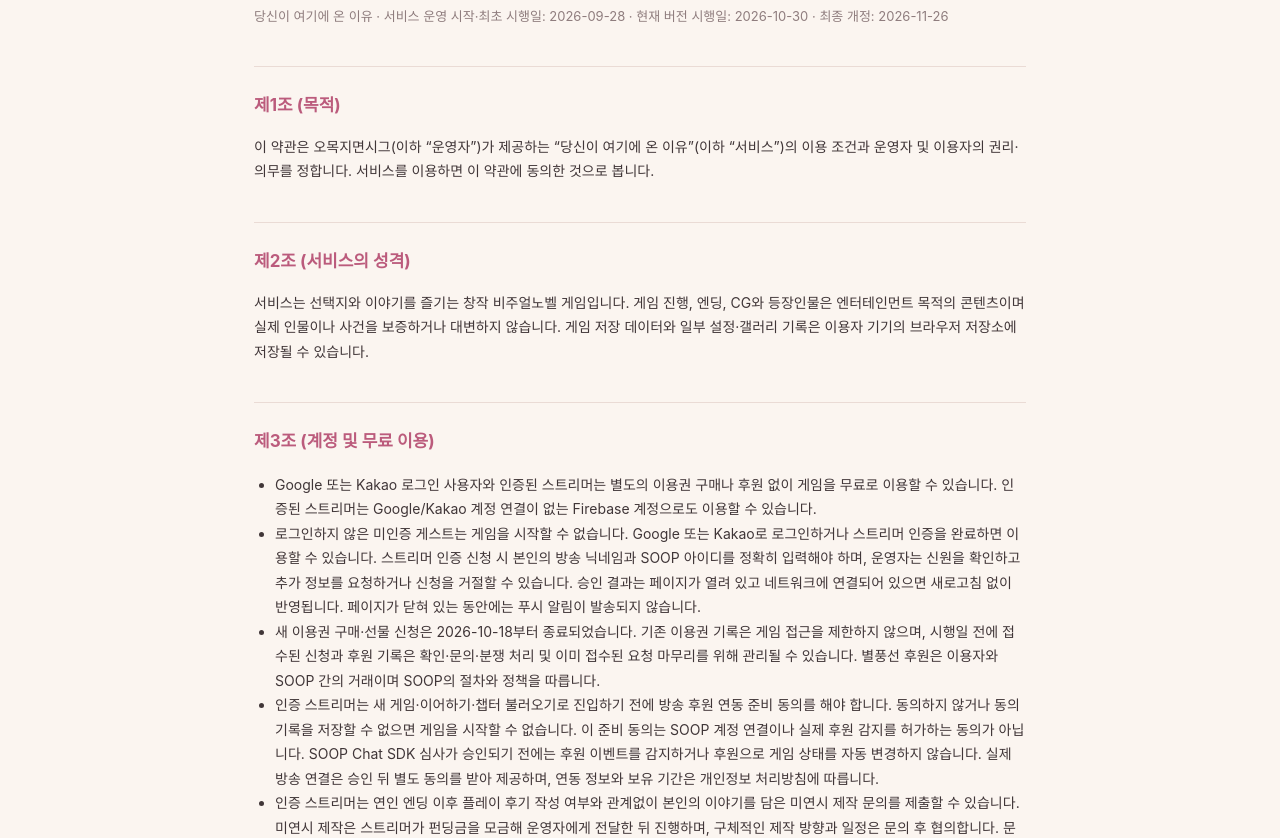
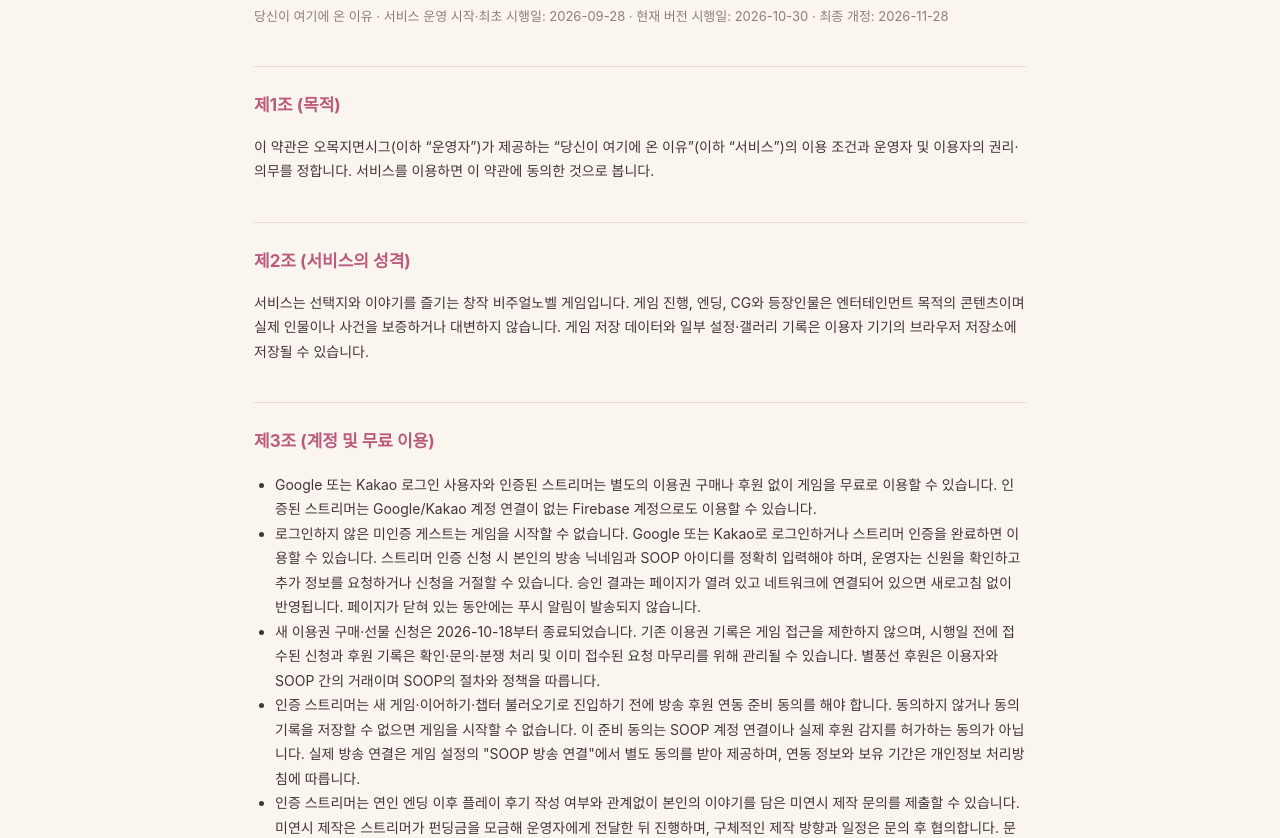
Before and after one commit to neezu-crypto/onyu-vn, a plain HTML site: page terms.html in a window 1280 px wide. Shown: the part 181-1019 px from the top of the page. Drawn offline with Linux system fonts and the light colour scheme.

Commit message:
SOOP Chat SDK 승인 반영: README·이용약관의 '심사 전' 문구를 실제 연동 기준으로 정리
Co-Authored-By: Claude Opus 5.5 <noreply@anthropic.com>
Claude-Session: https://claude.ai/code/session_01AXsD9faZisk6rBbcVqg38V

```diff
--- a/terms.html
+++ b/terms.html
@@ -15,11 +15,11 @@
 <body>
 <div class="top"><a href="index.html">← 게임으로 돌아가기</a></div>
 <main>
-  <header class="hero"><p class="eyebrow">Terms of Service</p><h1>이용약관</h1><p>당신이 여기에 온 이유 · 서비스 운영 시작·최초 시행일: 2026-09-28 · 현재 버전 시행일: 2026-10-30 · 최종 개정: 2026-11-26</p></header>
+  <header class="hero"><p class="eyebrow">Terms of Service</p><h1>이용약관</h1><p>당신이 여기에 온 이유 · 서비스 운영 시작·최초 시행일: 2026-09-28 · 현재 버전 시행일: 2026-10-30 · 최종 개정: 2026-11-28</p></header>
   <div class="doc">
     <section><h2>제1조 (목적)</h2><p>이 약관은 오목지면시그(이하 “운영자”)가 제공하는 “당신이 여기에 온 이유”(이하 “서비스”)의 이용 조건과 운영자 및 이용자의 권리·의무를 정합니다. 서비스를 이용하면 이 약관에 동의한 것으로 봅니다.</p></section>
     <section><h2>제2조 (서비스의 성격)</h2><p>서비스는 선택지와 이야기를 즐기는 창작 비주얼노벨 게임입니다. 게임 진행, 엔딩, CG와 등장인물은 엔터테인먼트 목적의 콘텐츠이며 실제 인물이나 사건을 보증하거나 대변하지 않습니다. 게임 저장 데이터와 일부 설정·갤러리 기록은 이용자 기기의 브라우저 저장소에 저장될 수 있습니다.</p></section>
-    <section><h2>제3조 (계정 및 무료 이용)</h2><ul><li>Google 또는 Kakao 로그인 사용자와 인증된 스트리머는 별도의 이용권 구매나 후원 없이 게임을 무료로 이용할 수 있습니다. 인증된 스트리머는 Google/Kakao 계정 연결이 없는 Firebase 계정으로도 이용할 수 있습니다.</li><li>로그인하지 않은 미인증 게스트는 게임을 시작할 수 없습니다. Google 또는 Kakao로 로그인하거나 스트리머 인증을 완료하면 이용할 수 있습니다. 스트리머 인증 신청 시 본인의 방송 닉네임과 SOOP 아이디를 정확히 입력해야 하며, 운영자는 신원을 확인하고 추가 정보를 요청하거나 신청을 거절할 수 있습니다. 승인 결과는 페이지가 열려 있고 네트워크에 연결되어 있으면 새로고침 없이 반영됩니다. 페이지가 닫혀 있는 동안에는 푸시 알림이 발송되지 않습니다.</li><li>새 이용권 구매·선물 신청은 2026-10-18부터 종료되었습니다. 기존 이용권 기록은 게임 접근을 제한하지 않으며, 시행일 전에 접수된 신청과 후원 기록은 확인·문의·분쟁 처리 및 이미 접수된 요청 마무리를 위해 관리될 수 있습니다. 별풍선 후원은 이용자와 SOOP 간의 거래이며 SOOP의 절차와 정책을 따릅니다.</li><li>인증 스트리머는 새 게임·이어하기·챕터 불러오기로 진입하기 전에 방송 후원 연동 준비 동의를 해야 합니다. 동의하지 않거나 동의 기록을 저장할 수 없으면 게임을 시작할 수 없습니다. 이 준비 동의는 SOOP 계정 연결이나 실제 후원 감지를 허가하는 동의가 아닙니다. SOOP Chat SDK 심사가 승인되기 전에는 후원 이벤트를 감지하거나 후원으로 게임 상태를 자동 변경하지 않습니다. 실제 방송 연결은 승인 뒤 별도 동의를 받아 제공하며, 연동 정보와 보유 기간은 개인정보 처리방침에 따릅니다.</li><li>인증 스트리머는 연인 엔딩 이후 플레이 후기 작성 여부와 관계없이 본인의 이야기를 담은 미연시 제작 문의를 제출할 수 있습니다. 미연시 제작은 스트리머가 펀딩금을 모금해 운영자에게 전달한 뒤 진행하며, 구체적인 제작 방향과 일정은 문의 후 협의합니다. 문의 내용은 공개되지 않으며 관리자만 확인합니다.</li><li>인증 스트리머는 게임 설정에서 SOOP 방송 연결을 선택할 수 있습니다. 연결하면 의상 선택 화면이 열려 있는 동안 본인 LIVE 방송에서 한 번에 별풍선 50개 이상이 후원될 때 꾸민 의상이 자동 확정됩니다. 이 연동은 게임 안 의상 선택에만 쓰이고 캐시·이용권 등 혜택을 지급하지 않으며, 최대 24시간 유지되고 게임 설정에서 언제든 해제할 수 있습니다. 처리하는 정보는 개인정보 처리방침 제3조의2를 따릅니다.</li></ul></section>
+    <section><h2>제3조 (계정 및 무료 이용)</h2><ul><li>Google 또는 Kakao 로그인 사용자와 인증된 스트리머는 별도의 이용권 구매나 후원 없이 게임을 무료로 이용할 수 있습니다. 인증된 스트리머는 Google/Kakao 계정 연결이 없는 Firebase 계정으로도 이용할 수 있습니다.</li><li>로그인하지 않은 미인증 게스트는 게임을 시작할 수 없습니다. Google 또는 Kakao로 로그인하거나 스트리머 인증을 완료하면 이용할 수 있습니다. 스트리머 인증 신청 시 본인의 방송 닉네임과 SOOP 아이디를 정확히 입력해야 하며, 운영자는 신원을 확인하고 추가 정보를 요청하거나 신청을 거절할 수 있습니다. 승인 결과는 페이지가 열려 있고 네트워크에 연결되어 있으면 새로고침 없이 반영됩니다. 페이지가 닫혀 있는 동안에는 푸시 알림이 발송되지 않습니다.</li><li>새 이용권 구매·선물 신청은 2026-10-18부터 종료되었습니다. 기존 이용권 기록은 게임 접근을 제한하지 않으며, 시행일 전에 접수된 신청과 후원 기록은 확인·문의·분쟁 처리 및 이미 접수된 요청 마무리를 위해 관리될 수 있습니다. 별풍선 후원은 이용자와 SOOP 간의 거래이며 SOOP의 절차와 정책을 따릅니다.</li><li>인증 스트리머는 새 게임·이어하기·챕터 불러오기로 진입하기 전에 방송 후원 연동 준비 동의를 해야 합니다. 동의하지 않거나 동의 기록을 저장할 수 없으면 게임을 시작할 수 없습니다. 이 준비 동의는 SOOP 계정 연결이나 실제 후원 감지를 허가하는 동의가 아닙니다. 실제 방송 연결은 게임 설정의 "SOOP 방송 연결"에서 별도 동의를 받아 제공하며, 연동 정보와 보유 기간은 개인정보 처리방침에 따릅니다.</li><li>인증 스트리머는 연인 엔딩 이후 플레이 후기 작성 여부와 관계없이 본인의 이야기를 담은 미연시 제작 문의를 제출할 수 있습니다. 미연시 제작은 스트리머가 펀딩금을 모금해 운영자에게 전달한 뒤 진행하며, 구체적인 제작 방향과 일정은 문의 후 협의합니다. 문의 내용은 공개되지 않으며 관리자만 확인합니다.</li><li>인증 스트리머는 게임 설정에서 SOOP 방송 연결을 선택할 수 있습니다. 연결하면 의상 선택 화면이 열려 있는 동안 본인 LIVE 방송에서 한 번에 별풍선 50개 이상이 후원될 때 꾸민 의상이 자동 확정됩니다. 이 연동은 게임 안 의상 선택에만 쓰이고 캐시·이용권 등 혜택을 지급하지 않으며, 최대 24시간 유지되고 게임 설정에서 언제든 해제할 수 있습니다. 처리하는 정보는 개인정보 처리방침 제3조의2를 따릅니다.</li></ul></section>
     <section><h2>제4조 (이용자 게시물과 공개)</h2><ul><li>이용자가 작성한 플레이 후기는 갤러리에서 공개될 수 있으며, 후기 작성 계정별·엔딩별 최신 1건이 유지됩니다. 공개 후기는 로그인하지 않은 방문자도 열람할 수 있습니다.</li><li>방송국 홍보 선택 항목을 제출하면 후기와 함께 스트리머 닉네임 및 SOOP 아이디가 공개됩니다. 게시 전에 입력한 정보와 공개 범위를 확인해 주세요.</li><li>운영자는 부적절하거나 권리를 침해하는 게시물을 숨기거나 삭제할 수 있습니다. 이용자는 본인 후기의 숨김·삭제를 운영자에게 요청할 수 있습니다.</li><li>이용자는 본인이 작성하거나 공개할 권한이 있는 내용만 제출해야 합니다. 타인의 권리 침해, 불법·유해 정보, 사칭·허위 정보 또는 서비스 운영을 방해하는 내용을 게시해서는 안 됩니다.</li></ul></section>
     <section><h2>제4조의2 (미연시 제작 신청)</h2><p>2026-11-26부터 새 제작 신청은 통합상점 [게임 제작 의뢰](무료 신청 + 통합 캐시 모금)에서 받으며, 그 조건은 통합상점 이용약관을 따릅니다. 아래 조항은 그 전에 캐시 결제로 접수된 신청에만 적용합니다.</p><ul><li>로그인한 이용자는 엔딩 화면 또는 설정에서 스트리머의 이야기를 담은 웹 미연시 제작을 신청할 수 있습니다. 인증 스트리머는 본인을 대상으로, 일반 이용자는 SOOP 검색으로 고른 스트리머를 대상으로 신청합니다. 한 계정은 하루(한국 시간 기준) 1건까지 신청할 수 있습니다.</li><li>제작 비용은 통합상점 캐시(100원 = 1캐시)로 신청할 때 견적 금액만큼 차감합니다. 견적은 5만~30만 원, 5만 원 단위이며 5만 원마다 약 45분 분량, 10만 원부터 다른 스트리머 방송국 대신 홍보(10만 원 100곳, 5만 원마다 100곳 추가, 최대 500곳)가 제공됩니다. 대신 홍보는 게임이 완성되고 대상 스트리머가 플레이한 뒤 시작합니다.</li><li>신청에는 게임 캐릭터 제작 시 버추얼 아바타를 AI로 활용하는 것, 신청한 아바타의 저작권이 스트리머 본인에게 있다는 것, 캐시 결제와 반환 기준에 대한 동의가 필요합니다. 아바타 저작권이 소속사·작가 등 제3자에게 있으면 신청할 수 없습니다.</li><li>일반 이용자의 신청은 대상 스트리머가 운영자(SOOP 아이디 skftodwocks2)에게 신청 번호를 적은 SOOP 쪽지로 직접 동의해야 제작이 시작됩니다. 신청 후 14일 안에 동의가 없으면 신청을 종료하고 결제한 캐시를 모두 돌려드립니다.</li><li>제작은 대상 스트리머의 동의 이후 시작합니다. 신청 종료 시 돌려드리는 캐시는 제작 시작 전 100%, 기획·대본 단계 90%, 그림 작업 단계 50%, 조립·검수 단계 20%이며, 완성 전달 후에는 반환하지 않습니다. 반환된 캐시는 통합상점의 미사용 캐시 환불 절차로 현금 환불을 신청할 수 있습니다.</li><li>제작 기한은 동의와 결제가 끝난 날부터 5만 원 30일, 5만 원마다 15일 추가(최대 90일)를 기준으로 하며, 사전 안내 후 30일 연장할 수 있습니다. 결과물은 브라우저에서 플레이하는 웹 미연시이며 완성 전달 후 7일 안에 대사·오탈자 수준의 수정을 1회 요청할 수 있습니다.</li></ul></section>
     <section><h2>제5조 (이용자의 의무와 이용 제한)</h2><ul><li>타인을 사칭하거나 허위 스트리머 인증 정보를 제출하지 않습니다.</li><li>자동화 도구, 반복 요청, 보안 취약점 악용 등 정상적인 서비스 운영을 방해하지 않습니다.</li><li>타인의 계정이나 게임 진행 정보를 무단으로 사용하지 않습니다.</li></ul><p>위반이 확인되거나 서비스의 안전한 운영을 위해 필요한 경우 운영자는 인증 신청 거절, 콘텐츠 숨김·삭제 또는 게임 접근 제한 조치를 할 수 있습니다.</p></section>
```
Also changed, not shown: 1 other file.
